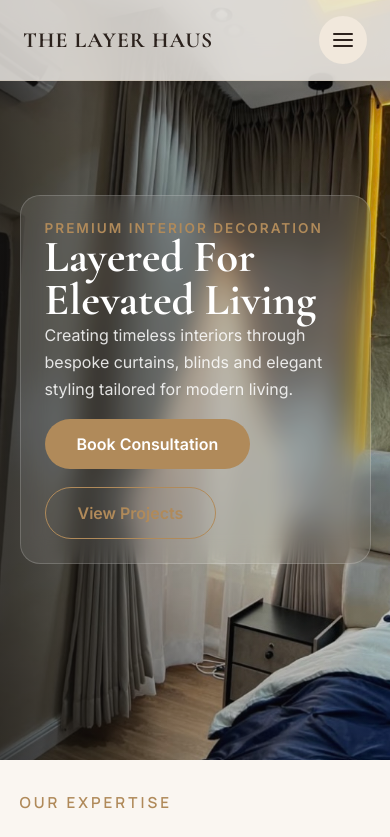
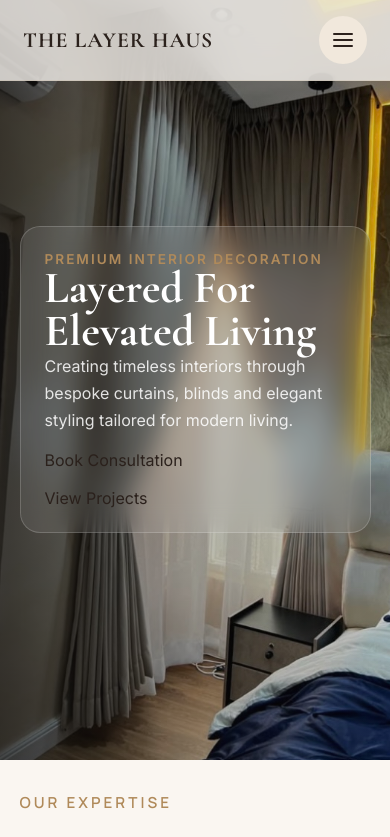
Before and after one commit to Rossybentley/TheLayerHaus, a React (Vite) app: page / in a window 390 px wide. Shown: the top 837 px of the page. Built offline with nearby package versions, Linux system fonts and the light colour scheme.

Commit message:
Use link-styled buttons in Hero to avoid nested interactive elements and fix mobile routing

```diff
--- a/src/components/home/Hero/Hero.tsx
+++ b/src/components/home/Hero/Hero.tsx
@@ -37,12 +37,12 @@ const Hero = () => {
           </p>
 
           <div className="hero__buttons">
-            <Link to="/contact">
-              <Button>Book Consultation</Button>
+            <Link to="/contact" className="button button--primary">
+              Book Consultation
             </Link>
 
-            <Link to="/projects">
-              <Button variant="secondary">View Projects</Button>
+            <Link to="/projects" className="button button--secondary">
+              View Projects
             </Link>
           </div>
         </motion.div>
```
